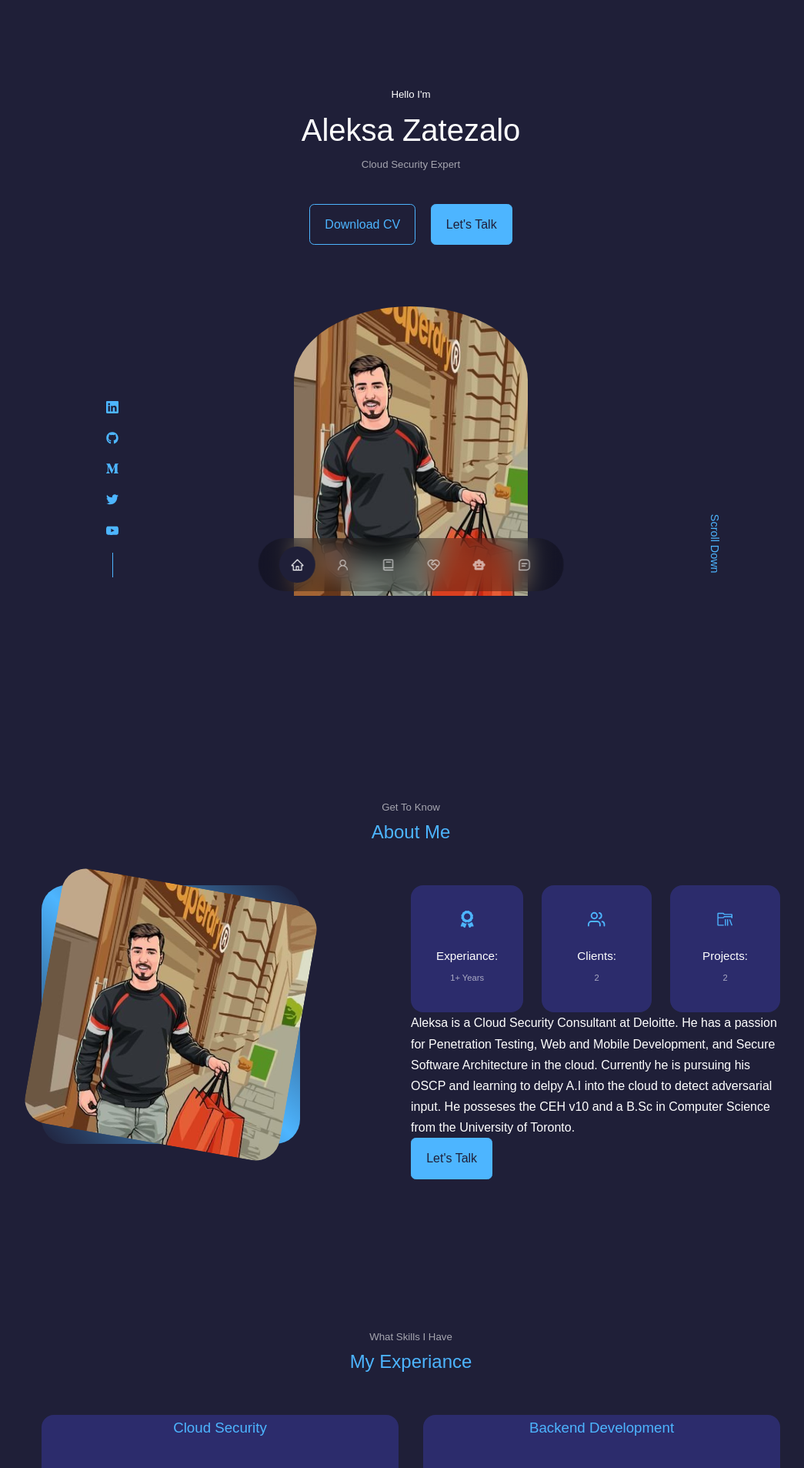
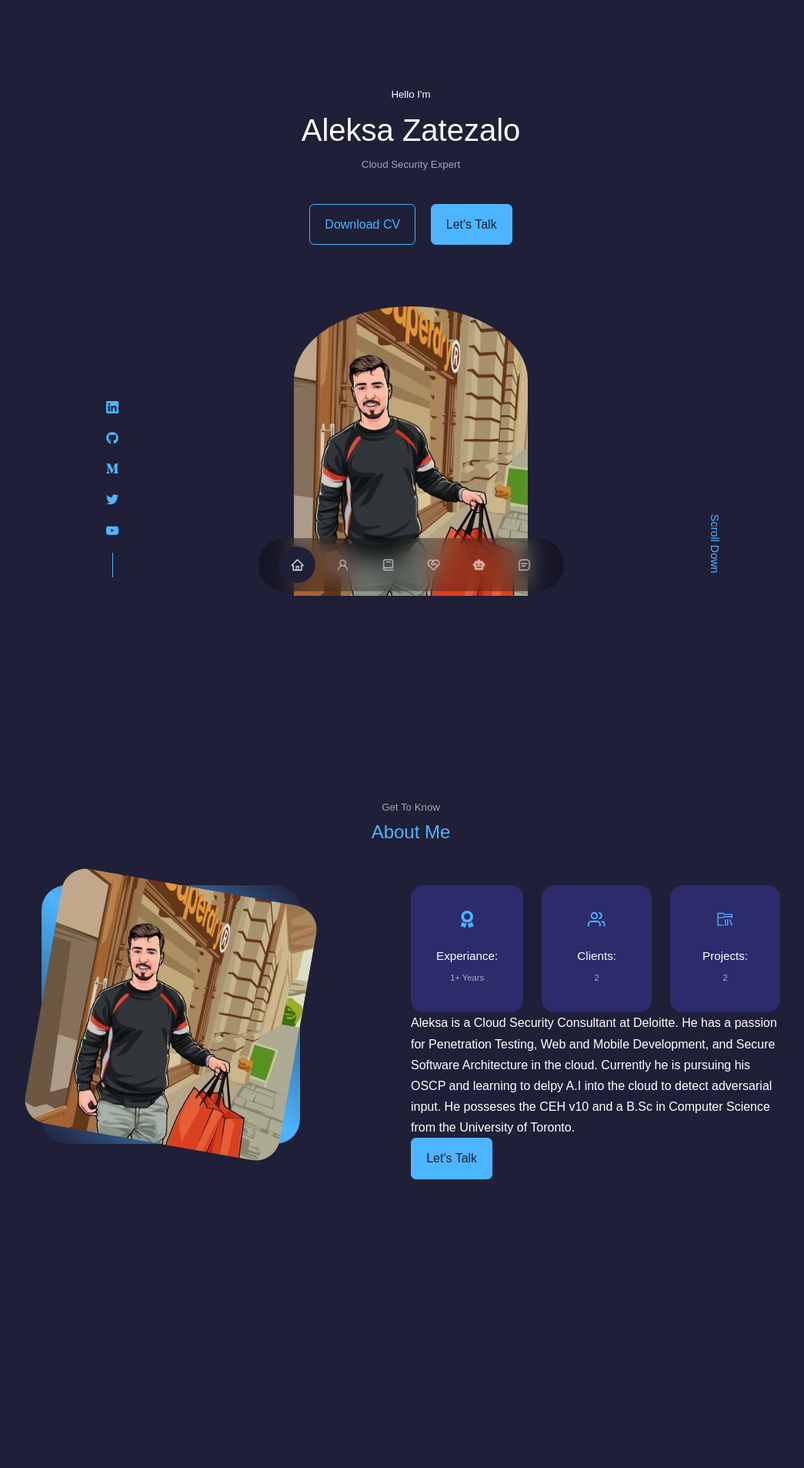
Before and after one commit to AleksaZatezalo/personalWebsiteFun, a React (Create React App) app in the folder react-portfolio-website-1/: page / in a window 1280 px wide. Shown: the top 1907 px of the page at 77% size, without its empty margins (106-1151 px from the left). Built offline with nearby package versions, Linux system fonts and the light colour scheme.

Commit message:
Bug fixed.

```diff
--- a/react-portfolio-website-1/src/components/about/About.jsx
+++ b/react-portfolio-website-1/src/components/about/About.jsx
@@ -35,7 +35,7 @@ const About = () => {
                     </article>
                 </div>
                 <p>Aleksa is a Cloud Security Consultant at Deloitte. He has  a passion for Penetration Testing, Web and Mobile Development, and Secure Software Architecture in the cloud. Currently he is pursuing his OSCP and learning to delpy A.I into the cloud to detect adversarial input. He posseses the CEH v10 and a B.Sc in Computer Science from the University of Toronto.</p>
-                    <a href='#contacts' className='btn btn-primary'>Let's Talk</a>
+                    <a href='#contact' className='btn btn-primary'>Let's Talk</a>
               </div>
            </div>
        </section>
--- a/react-portfolio-website-1/src/index.css
+++ b/react-portfolio-website-1/src/index.css
@@ -59,7 +59,7 @@ h1 {
 
 section {
     margin-top: 8rem;
-    height: 70vh;
+    height: 100vh;
 }
 
 section > h2, section > h5 {
```
Also changed, not shown: package.json (+20 -1 lines).
